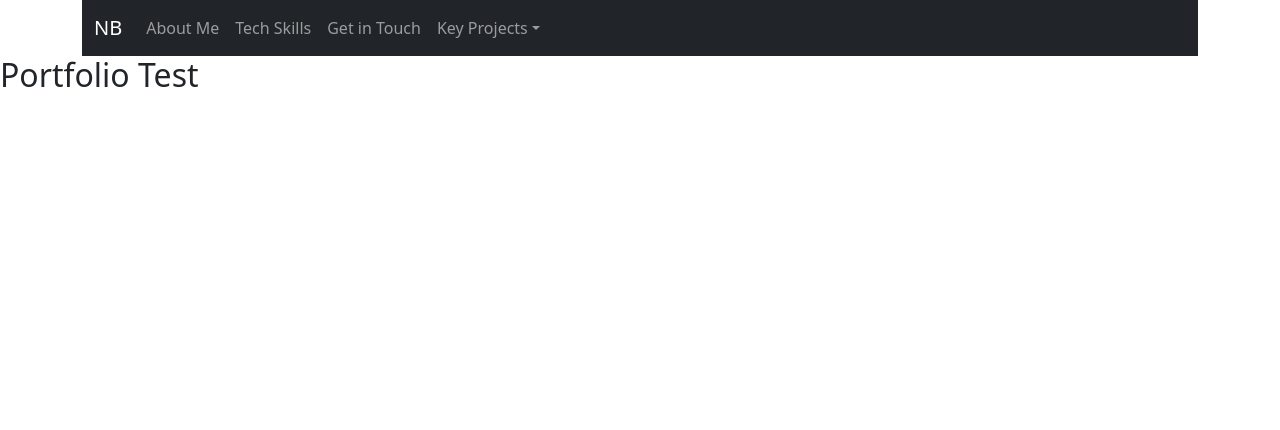
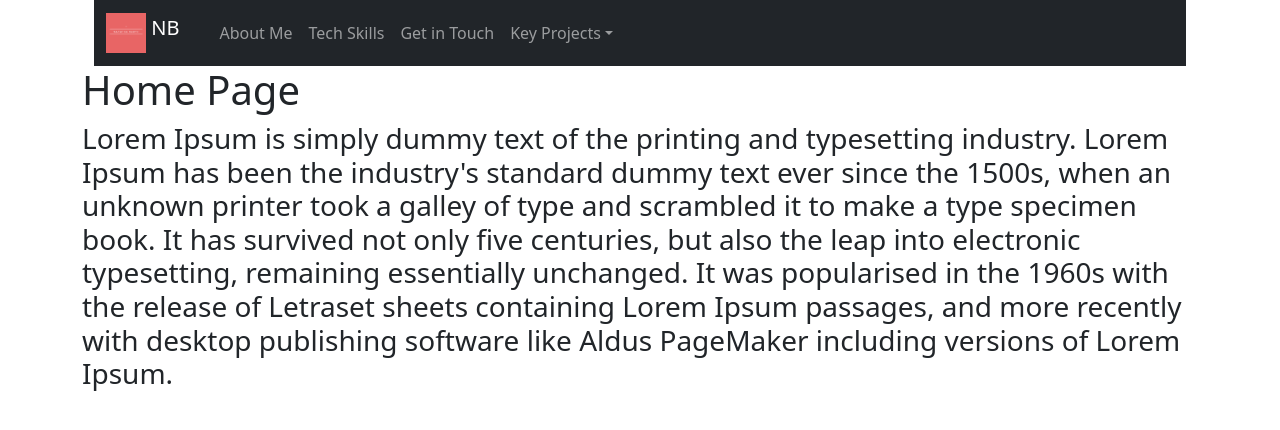
Before and after one commit to NatachaBartu/React-Portfolio, a React (Create React App) app: page / in a window 1280 px wide. Shown: the top 430 px of the page. Built offline with nearby package versions, Linux system fonts and the light colour scheme.

Commit message:
fix routing and menu-bar

```diff
--- a/public/index.html
+++ b/public/index.html
@@ -15,6 +15,12 @@
       user's mobile device or desktop. See https://developers.google.com/web/fundamentals/web-app-manifest/
     -->
     <link rel="manifest" href="%PUBLIC_URL%/manifest.json" />
+    <link
+      rel="stylesheet"
+      href="https://cdn.jsdelivr.net/npm/bootstrap@5.1.3/dist/css/bootstrap.min.css"
+      integrity="sha384-1BmE4kWBq78iYhFldvKuhfTAU6auU8tT94WrHftjDbrCEXSU1oBoqyl2QvZ6jIW3"
+      crossorigin="anonymous"
+    />
     <!--
       Notice the use of %PUBLIC_URL% in the tags above.
       It will be replaced with the URL of the `public` folder during the build.
--- a/src/App.js
+++ b/src/App.js
@@ -1,15 +1,29 @@
 import React from "react";
-import { BrowserRouter } from "react-router-dom";
+import { BrowserRouter as Router, Routes, Route } from "react-router-dom";
 import MenuBar from "./components/MenuBar";
+import { Home } from "./components/Home";
+import { AboutMe } from "./components/AboutMe";
+import { TechSkills } from "./components/TechSkills";
+import { GetInTouch } from "./components/GetInTouch";
+import { NoMatch } from "./components/NoMatch";
+import { Layout } from "./components/Layout.js";
 
 const App = () => {
   return (
-    <BrowserRouter>
-      <MenuBar />
-      <div>
-        <h2>Portfolio Test</h2>
-      </div>
-    </BrowserRouter>
+    <>
+      <Layout>
+        <MenuBar />
+        <Router>
+          <Routes>
+            <Route exact path="/" element={<Home />}></Route>
+            <Route exact path="/about" element={<AboutMe />}></Route>
+            <Route exact path="/skills" element={<TechSkills />}></Route>
+            <Route exact path="/contact" element={<GetInTouch />}></Route>
+            <Route element={<NoMatch />}></Route>
+          </Routes>
+        </Router>
+      </Layout>
+    </>
   );
 };
 export default App;
--- /dev/null
+++ b/src/components/AboutMe.js
@@ -0,0 +1,20 @@
+import React from "react";
+
+export const AboutMe = () => {
+  return (
+    <div>
+      <h1>Let's meet!</h1>
+      <h3>
+        Lorem Ipsum is simply dummy text of the printing and typesetting
+        industry. Lorem Ipsum has been the industry's standard dummy text ever
+        since the 1500s, when an unknown printer took a galley of type and
+        scrambled it to make a type specimen book. It has survived not only five
+        centuries, but also the leap into electronic typesetting, remaining
+        essentially unchanged. It was popularised in the 1960s with the release
+        of Letraset sheets containing Lorem Ipsum passages, and more recently
+        with desktop publishing software like Aldus PageMaker including versions
+        of Lorem Ipsum.
+      </h3>
+    </div>
+  );
+};
--- /dev/null
+++ b/src/components/GetInTouch.js
@@ -0,0 +1,10 @@
+import React from "react";
+
+export const GetInTouch = () => {
+  return (
+    <div>
+      <h1>Get in Touch</h1>
+      <h3>Form</h3>
+    </div>
+  );
+};
--- /dev/null
+++ b/src/components/Home.js
@@ -0,0 +1,20 @@
+import React from "react";
+
+export const Home = () => {
+  return (
+    <div>
+      <h1>Home Page</h1>
+      <h3>
+        Lorem Ipsum is simply dummy text of the printing and typesetting
+        industry. Lorem Ipsum has been the industry's standard dummy text ever
+        since the 1500s, when an unknown printer took a galley of type and
+        scrambled it to make a type specimen book. It has survived not only five
+        centuries, but also the leap into electronic typesetting, remaining
+        essentially unchanged. It was popularised in the 1960s with the release
+        of Letraset sheets containing Lorem Ipsum passages, and more recently
+        with desktop publishing software like Aldus PageMaker including versions
+        of Lorem Ipsum.
+      </h3>
+    </div>
+  );
+};
--- /dev/null
+++ b/src/components/Layout.js
@@ -0,0 +1,6 @@
+import React from "react";
+import { Container } from "react-bootstrap";
+
+export const Layout = (props) => {
+  return <Container>{props.children}</Container>;
+};
--- a/src/components/MenuBar.js
+++ b/src/components/MenuBar.js
@@ -1,5 +1,6 @@
 import React from "react";
 import { Navbar, Nav, NavDropdown, Container } from "react-bootstrap";
+import logo from "../images/logo.png";
 
 const MenuBar = () => {
   return (
@@ -8,14 +9,27 @@ const MenuBar = () => {
         <Container>
           <Navbar bg="dark" variant="dark" expand="lg">
             <Container>
-              <Navbar.Brand href="#home">NB</Navbar.Brand>
+              <Navbar.Brand href="#home">
+                <img
+                  alt="logo"
+                  src={logo}
+                  width="40"
+                  height="40"
+                  className="d-inline-block align-top"
+                />{" "}
+                NB
+              </Navbar.Brand>
               <Navbar.Toggle aria-controls="responsive-navbar-nav" />
               <Navbar.Collapse id="responsive-navbar-nav">
                 <Nav className="me-auto">
-                  <Nav.Link href="#home">About Me</Nav.Link>
-                  <Nav.Link href="#link">Tech Skills</Nav.Link>
-                  <Nav.Link href="#link">Get in Touch</Nav.Link>
-                  <NavDropdown title="Key Projects" id="basic-nav-dropdown">
+                  <Nav.Link href="/"></Nav.Link>
+                  <Nav.Link href="/about">About Me</Nav.Link>
+                  <Nav.Link href="/skills">Tech Skills</Nav.Link>
+                  <Nav.Link href="/contact">Get in Touch</Nav.Link>
+                  <NavDropdown
+                    title="Key Projects"
+                    id="responsive-nav-dropdown"
+                  >
                     <NavDropdown.Item href="#action/3.1">
                       First portfolio
                     </NavDropdown.Item>
--- /dev/null
+++ b/src/components/NoMatch.js
@@ -0,0 +1,9 @@
+import React from "react";
+
+export const NoMatch = () => {
+  return (
+    <div>
+      <h1>No Match page</h1>
+    </div>
+  );
+};
--- /dev/null
+++ b/src/components/TechSkills.js
@@ -0,0 +1,9 @@
+import React from "react";
+
+export const TechSkills = () => {
+  return (
+    <div>
+      <h1>My Tech Skills!</h1>
+    </div>
+  );
+};
```
Also changed, not shown: src/images/logo.png (added).
